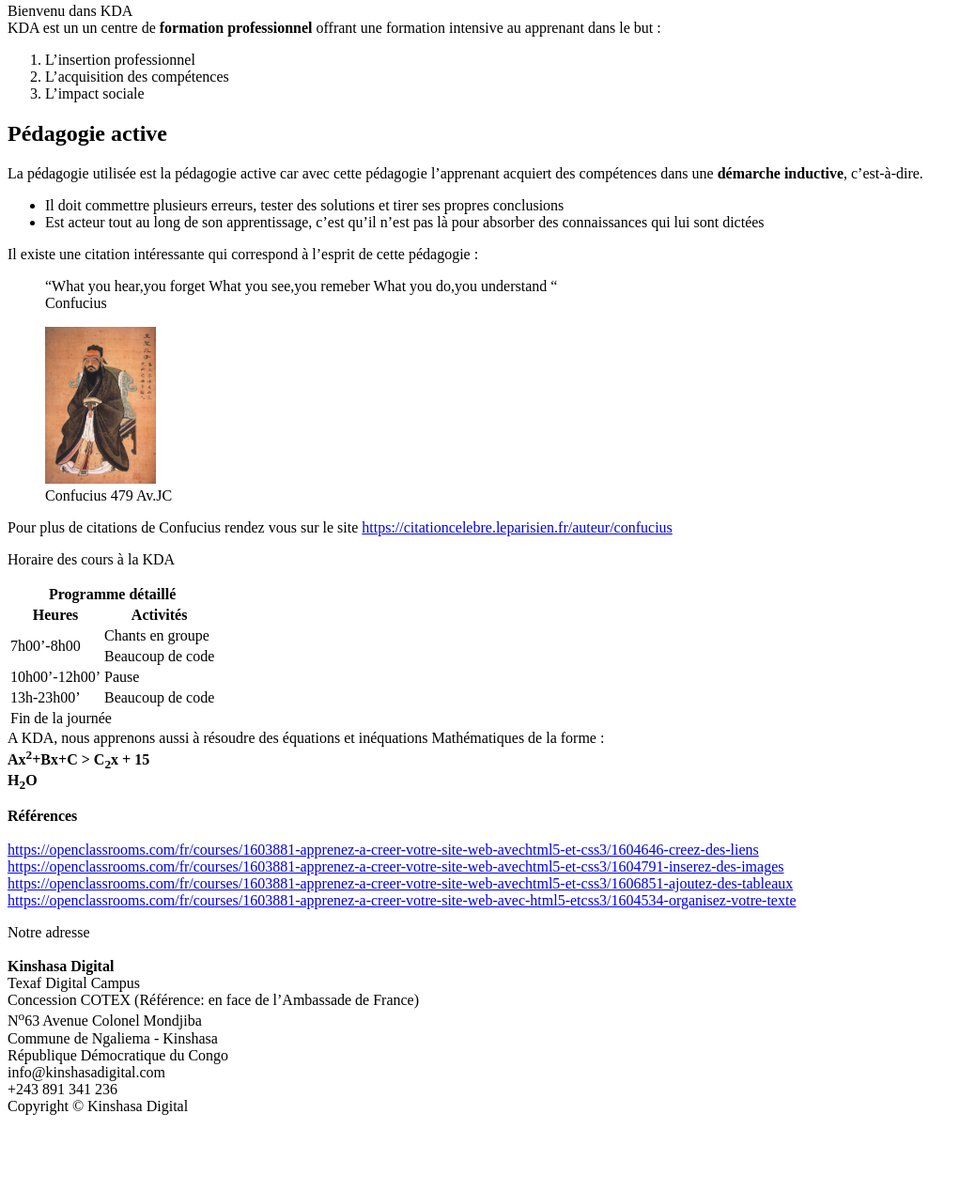
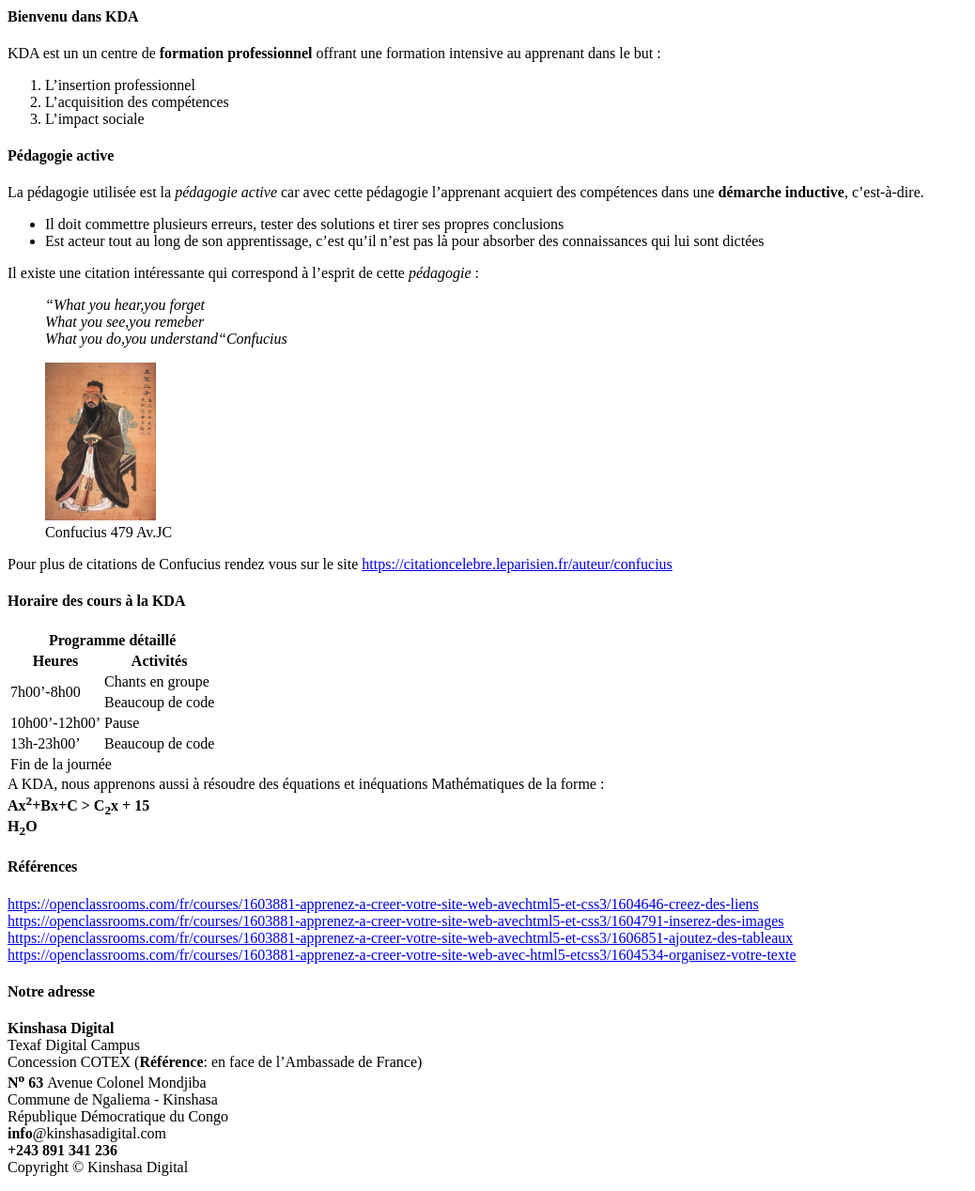
Before and after one commit to Bayekula-hb/KDA_Project, a plain HTML site: page index.html in a window 1280 px wide. Shown: the part 114-1382 px from the top of the page at 94% size, without its empty margins (0-1038 px from the left). Before the commit the page ends 1317 px from the top, so only its background shows below. Drawn offline with Linux system fonts and the light colour scheme.

Commit message:
Mon project, La 2eme partie

```diff
--- a/index.html
+++ b/index.html
@@ -11,7 +11,7 @@
 
         <section>
             <p>
-                Bienvenu dans KDA <br>
+                <h4>Bienvenu dans KDA</h4>
                 KDA est un un centre de <strong>formation professionnel</strong> offrant une formation intensive au apprenant
                 dans le but :
                 <ol>
@@ -21,19 +21,18 @@
                 </ol>
             </p>
             <p>
-                <h2>Pédagogie active</h2>
-                La pédagogie utilisée est la pédagogie active car avec cette pédagogie l’apprenant acquiert des compétences dans une <b>démarche inductive</b>, c’est-à-dire.
+                <h4>Pédagogie active</h4>
+                La pédagogie utilisée est la <em>pédagogie active</em> car avec cette pédagogie l’apprenant acquiert des compétences dans une <b>démarche inductive</b>, c’est-à-dire.
                 <ul>
                     <li>Il doit commettre plusieurs erreurs, tester des solutions et tirer ses propres conclusions</li>
                     <li>Est acteur tout au long de son apprentissage, c’est qu’il n’est pas là pour absorber des connaissances qui lui sont dictées</li>
                 </ul>
 
-                Il existe une citation intéressante qui correspond à l’esprit de cette pédagogie :
+                Il existe une citation intéressante qui correspond à l’esprit de cette <em>pédagogie</em> :
                 <blockquote>
-                    “What you hear,you forget
-                    What you see,you remeber
-                    What you do,you understand “
-                    <figcaption>Confucius</figcaption>
+                    <em>“What you hear,you forget <br>
+                    What you see,you remeber<br>
+                    What you do,you understand“</em><cite>Confucius</cite>
                 </blockquote>
                 <figure>
                     <img src="Img/Conficuis.jpg" alt="L'image de conficius en 479" width="10%" height="10%">
@@ -42,7 +41,7 @@
                 Pour plus de citations de Confucius rendez vous sur le site <a href="https://citationcelebre.leparisien.fr/auteur/confucius">https://citationcelebre.leparisien.fr/auteur/confucius</a>
             </p>
             <p>
-                Horaire des cours à la KDA
+                <h4>Horaire des cours à la KDA</h4>
                 <table>
                     <thead>
                         <tr>
@@ -81,32 +80,32 @@
         </section>
         <section>
             <p>
-                <b>Références</b> <br> <br>
-                <a href="https://openclassrooms.com/fr/courses/1603881-apprenez-a-creer-votre-site-web-avechtml5-et-css3/1604646-creez-des-liens">
+                <h4>Références</h4>
+                <a target="_blank" href="https://openclassrooms.com/fr/courses/1603881-apprenez-a-creer-votre-site-web-avechtml5-et-css3/1604646-creez-des-liens">
                     https://openclassrooms.com/fr/courses/1603881-apprenez-a-creer-votre-site-web-avechtml5-et-css3/1604646-creez-des-liens
                 </a> <br>
-                <a href="https://openclassrooms.com/fr/courses/1603881-apprenez-a-creer-votre-site-web-avechtml5-et-css3/1604791-inserez-des-images">
+                <a target="_blank" href="https://openclassrooms.com/fr/courses/1603881-apprenez-a-creer-votre-site-web-avechtml5-et-css3/1604791-inserez-des-images">
                     https://openclassrooms.com/fr/courses/1603881-apprenez-a-creer-votre-site-web-avechtml5-et-css3/1604791-inserez-des-images
                 </a> <br>
-                <a href="https://openclassrooms.com/fr/courses/1603881-apprenez-a-creer-votre-site-web-avechtml5-et-css3/1606851-ajoutez-des-tableaux">
+                <a target="_blank" href="https://openclassrooms.com/fr/courses/1603881-apprenez-a-creer-votre-site-web-avechtml5-et-css3/1606851-ajoutez-des-tableaux">
                     https://openclassrooms.com/fr/courses/1603881-apprenez-a-creer-votre-site-web-avechtml5-et-css3/1606851-ajoutez-des-tableaux
                 </a> <br>
-                <a href="https://openclassrooms.com/fr/courses/1603881-apprenez-a-creer-votre-site-web-avec-html5-etcss3/1604534-organisez-votre-texte">
+                <a target="_blank" href="https://openclassrooms.com/fr/courses/1603881-apprenez-a-creer-votre-site-web-avec-html5-etcss3/1604534-organisez-votre-texte">
                     https://openclassrooms.com/fr/courses/1603881-apprenez-a-creer-votre-site-web-avec-html5-etcss3/1604534-organisez-votre-texte
                 </a>
             </p>
         </section>
         <section>
             <p>
-                Notre adresse <br><br>
+                <h4>Notre adresse</h4>
                 <b>Kinshasa Digital</b><br>
                 Texaf Digital Campus<br>
-                Concession COTEX (Référence: en face de l’Ambassade de France)<br>
-                N<sup>o</sup>63 Avenue Colonel Mondjiba<br>
+                Concession COTEX (<b>Référence</b>: en face de l’Ambassade de France)<br>
+                <b>N<sup>o</sup> 63 </b> Avenue Colonel Mondjiba<br>
                 Commune de Ngaliema - Kinshasa<br>
                 République Démocratique du Congo<br>
-                info@kinshasadigital.com<br>
-                +243 891 341 236<br>
+                <b>info</b>@kinshasadigital.com<br>
+                <b>+243 891 341 236</b><br>
                 Copyright &copy; Kinshasa Digital
             </p>
         </section>
```
